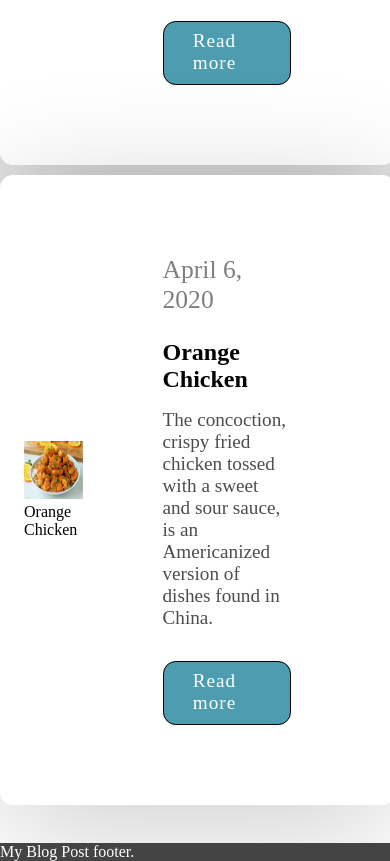
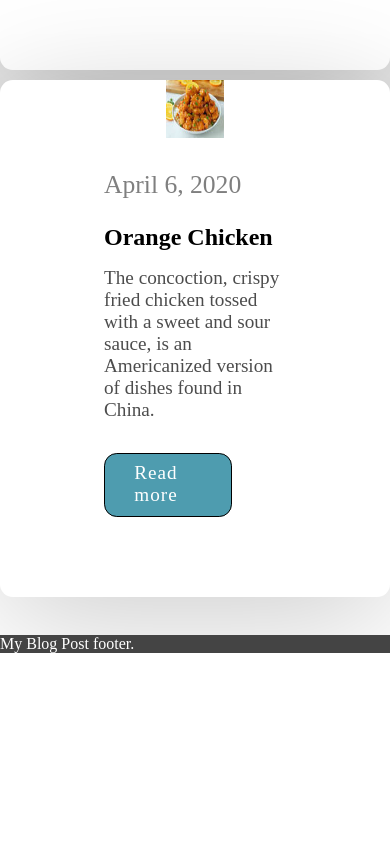
Before and after one commit to SftwDude/PersonalBlogWebsite, a plain HTML site: page index.html in a window 390 px wide. Shown: the part 475-1336 px from the top of the page. After the commit the page ends 1128 px from the top, so only its background shows below. Drawn offline with Linux system fonts and the light colour scheme.

Commit message:
Homepage reactive

```diff
--- a/index.html
+++ b/index.html
@@ -31,7 +31,7 @@
                 <h2 class="blogpost-title">Shrimp With Lobser Sauce</h2>
                 <p class="blogpost-content"> Shrimp with lobster sauce is a Chinese dish that doesn't contain lobster.
                 </p>
-                <a class="blogpost-more" href="blogpost.html">Read more</a>
+                <a class="blogpost-morebtn" href="blogpost.html">Read more</a>
             </section>
         </article>
         <article class="blogpost">
@@ -44,7 +44,7 @@
                 <h2 class="blogpost-title">Orange Chicken</h2>
                 <p class="blogpost-content"> The concoction, crispy fried chicken tossed with a sweet and sour sauce, is
                     an Americanized version of dishes found in China.</p>
-                <a class="blogpost-more" href="blogpost.html">Read more</a>
+                <a class="blogpost-morebtn" href="blogpost.html">Read more</a>
             </section>
         </article>
         <br>
--- a/styles/homepage.css
+++ b/styles/homepage.css
@@ -24,7 +24,7 @@
     padding: 0 1.5rem;
     box-shadow: 0 1.4rem 8rem rgba(0, 0, 0, 0.2);
     border-radius: .8rem;
-    }
+}
 
 .blogpost-img {
     min-width: 15vw;
@@ -33,9 +33,14 @@
     position: relative;
 }
 
+.figure-text {
+    font-size: 0.7rem;
+    font-style: italic;
+}
+
 .blogpost-info {
-width: 100%;
-padding:5rem;
+    width: 100%;
+    padding:5rem;
 }
 
 .blogpost-date {
@@ -55,7 +60,7 @@ padding:5rem;
     color: rgba(0, 0, 0, 0.7)
 }
 
-.blogpost-more {
+.blogpost-morebtn {
     display: inline-block;
     height: 4rem;
     width: 8rem;
@@ -75,3 +80,31 @@ padding:5rem;
     color:#fff;
     grid-column: 1 / -1;
 }
+
+@media screen and (max-width: 1068px) {
+    .blogpost {
+        max-width: 80rem;
+    }
+
+}
+
+@media screen and (max-width: 760px) {
+    .blogpost {
+        flex-direction: column;
+    }
+
+    .blogpost-info {
+        padding-top:2rem;
+    }
+
+    .blogpost-img {
+        min-width: 15vw;
+        max-width: 15vw;
+        height: 15vw;
+    }
+
+    .figure-text {
+        font-size: 0.0rem;
+        font-style: italic;
+    }
+}
```
